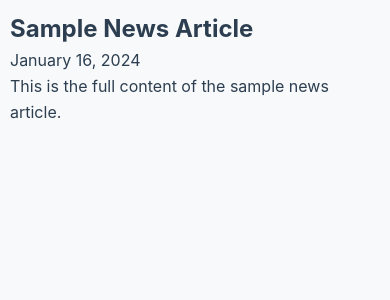
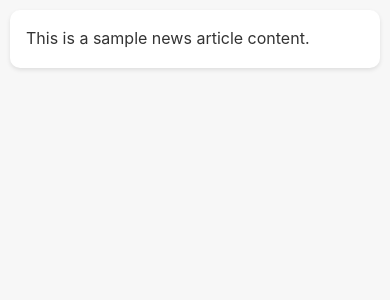
Before and after one commit to SKYEMINMIN/daily-news-learning, a Jekyll site: the page built from _posts/2024-01-16-sample-news.md, in a window 390 px wide. Shown: the top 300 px of the page. Built offline with Jekyll 4.4.1, drawn with Linux system fonts in a browser that asks for light colours.

Commit message:
Complete reset and rebuild of news page

```diff
--- a/_config.yml
+++ b/_config.yml
@@ -3,14 +3,11 @@ description: Learn English through daily news
 baseurl: "/daily-news-learning"
 url: "https://skyeminmin.github.io"
 
+permalink: /:year/:month/:day/:title/
 markdown: kramdown
-permalink: /:year/:month/:day/:title/
 
-plugins:
-  - jekyll-feed
-
-exclude:
-  - Gemfile
-  - Gemfile.lock
-  - node_modules
-  - vendor
+defaults:
+  - scope:
+      path: ""
+    values:
+      layout: "default"
--- a/_layouts/default.html
+++ b/_layouts/default.html
@@ -4,9 +4,11 @@
     <meta charset="UTF-8">
     <meta name="viewport" content="width=device-width, initial-scale=1.0">
     <title>{% if page.title %}{{ page.title }} - {% endif %}{{ site.title }}</title>
-    <link rel="stylesheet" href="{{ site.baseurl }}/assets/css/style.css">
+    <link rel="stylesheet" href="{{ '/assets/css/main.css' | relative_url }}">
 </head>
 <body>
-    {{ content }}
+    <div class="container">
+        {{ content }}
+    </div>
 </body>
 </html>
--- a/_posts/2024-01-16-sample-news.md
+++ b/_posts/2024-01-16-sample-news.md
@@ -1,8 +1,8 @@
 ---
-layout: post
+layout: default
 title: "Sample News Article"
 date: 2024-01-16
-excerpt: "This is a sample excerpt for the news article. It provides a brief overview of the content."
+excerpt: "This is a sample news article to demonstrate the layout and styling."
 ---
 
-This is the full content of the sample news article.
+This is a sample news article content.
--- /dev/null
+++ b/assets/css/main.css
@@ -0,0 +1,97 @@
+/* Reset & Base Styles */
+* {
+    margin: 0;
+    padding: 0;
+    box-sizing: border-box;
+}
+
+body {
+    font-family: -apple-system, BlinkMacSystemFont, "Segoe UI", Roboto, Helvetica, Arial, sans-serif;
+    line-height: 1.6;
+    color: #333;
+    background: #f7f7f7;
+    padding: 20px;
+}
+
+/* Container */
+.container {
+    max-width: 800px;
+    margin: 0 auto;
+    background: white;
+    padding: 2rem;
+    border-radius: 10px;
+    box-shadow: 0 2px 4px rgba(0,0,0,0.1);
+}
+
+/* Header */
+.site-header {
+    margin-bottom: 2rem;
+    padding-bottom: 1rem;
+    border-bottom: 2px solid #f0f0f0;
+}
+
+.site-title {
+    font-size: 2rem;
+    font-weight: 700;
+    color: #2c3e50;
+}
+
+/* News List */
+.news-list {
+    display: flex;
+    flex-direction: column;
+    gap: 1.5rem;
+}
+
+.news-item {
+    padding: 1.5rem;
+    border: 1px solid #eee;
+    border-radius: 8px;
+    transition: all 0.3s ease;
+    background: white;
+}
+
+.news-item:hover {
+    transform: translateY(-2px);
+    box-shadow: 0 4px 6px rgba(0,0,0,0.1);
+}
+
+.news-date {
+    font-size: 0.9rem;
+    color: #666;
+    margin-bottom: 0.5rem;
+}
+
+.news-title {
+    font-size: 1.25rem;
+    font-weight: 600;
+    margin-bottom: 0.5rem;
+}
+
+.news-title a {
+    color: #2c3e50;
+    text-decoration: none;
+}
+
+.news-title a:hover {
+    color: #3498db;
+}
+
+/* Responsive */
+@media (max-width: 768px) {
+    body {
+        padding: 10px;
+    }
+
+    .container {
+        padding: 1rem;
+    }
+
+    .site-title {
+        font-size: 1.5rem;
+    }
+
+    .news-item {
+        padding: 1rem;
+    }
+}
```
Also changed, not shown: news/index.html (+9 -11 lines).
